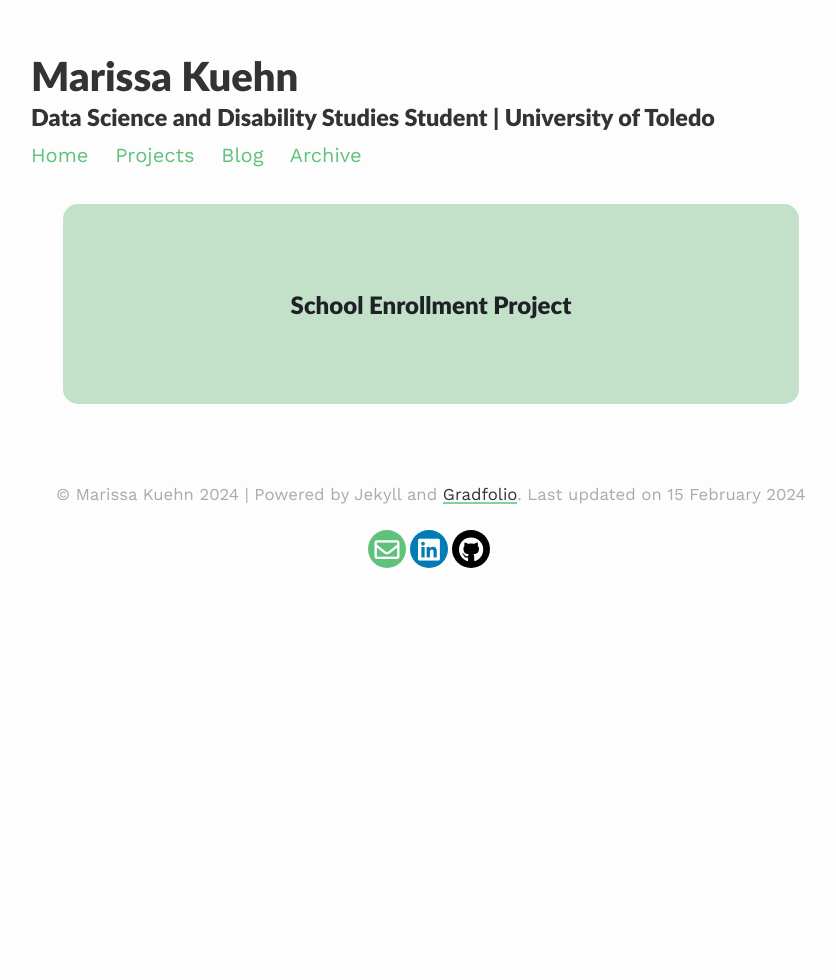
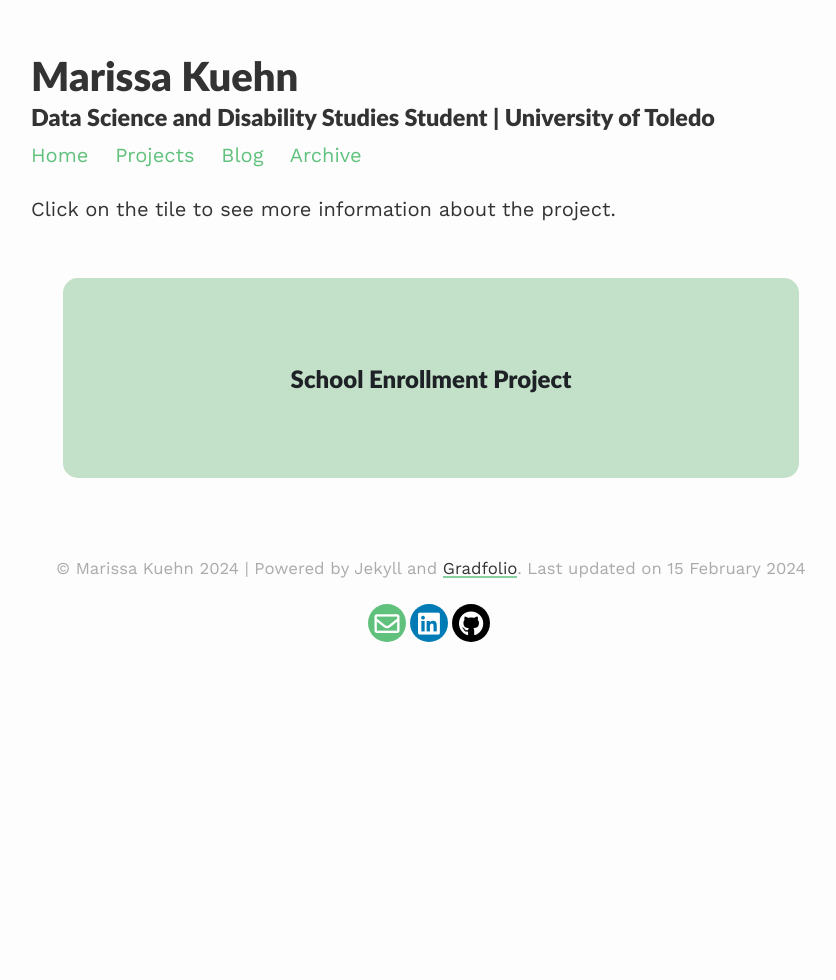
Before and after one commit to kuehnmarissa/kuehnmarissa.github.io, a Jekyll site: the page built from _pages/projects.md, in a window 1280 px wide. Shown: the whole page, without its empty margins (209-1045 px from the left). Built offline with Jekyll 4.4.1, drawn with Linux system fonts in a browser that asks for light colours; nearby versions of some CDN libraries.

Commit message:
edited website text and updated resume

```diff
--- a/_pages/projects.md
+++ b/_pages/projects.md
@@ -5,6 +5,8 @@
 published: true
 ---
 
+<div> <p>Click on the tile to see more information about the project.</p>
+</div>
 
 <div class="ProjectContainer">
 
```
Also changed, not shown: 1 other file.
